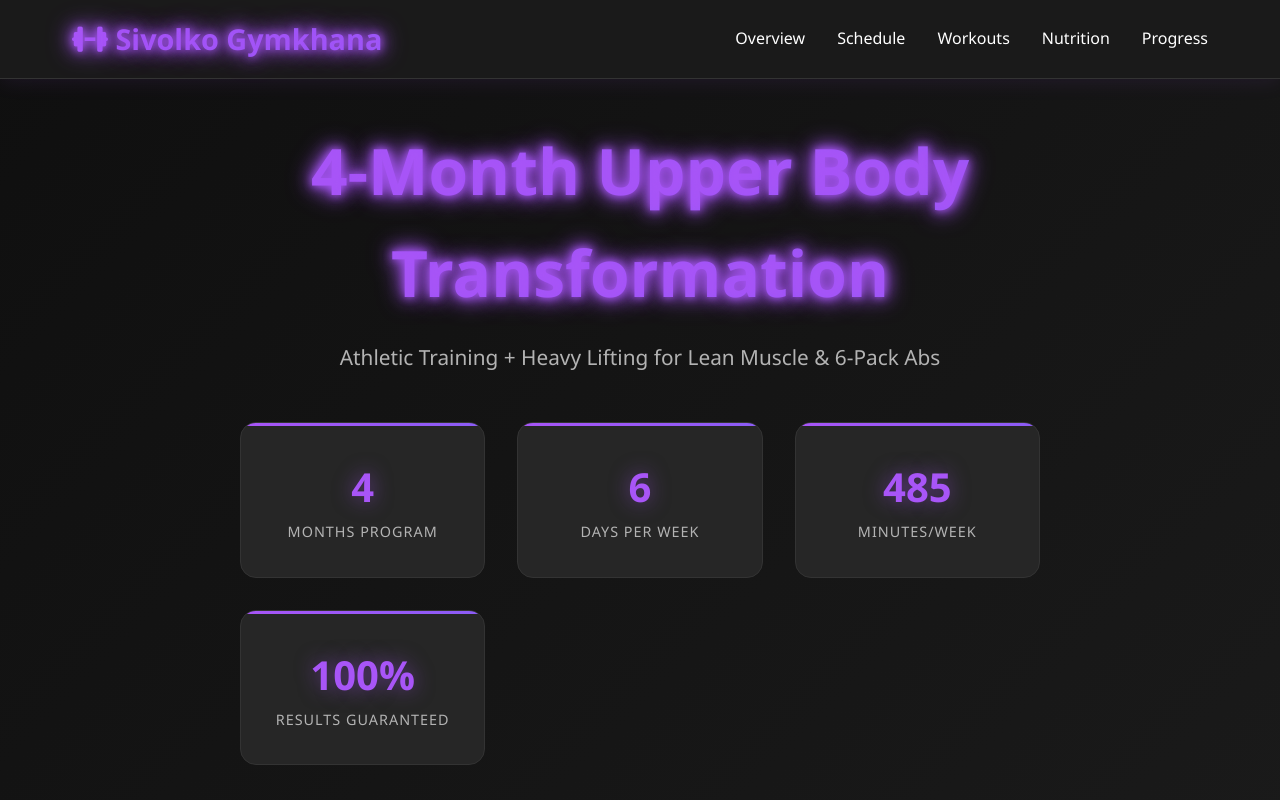
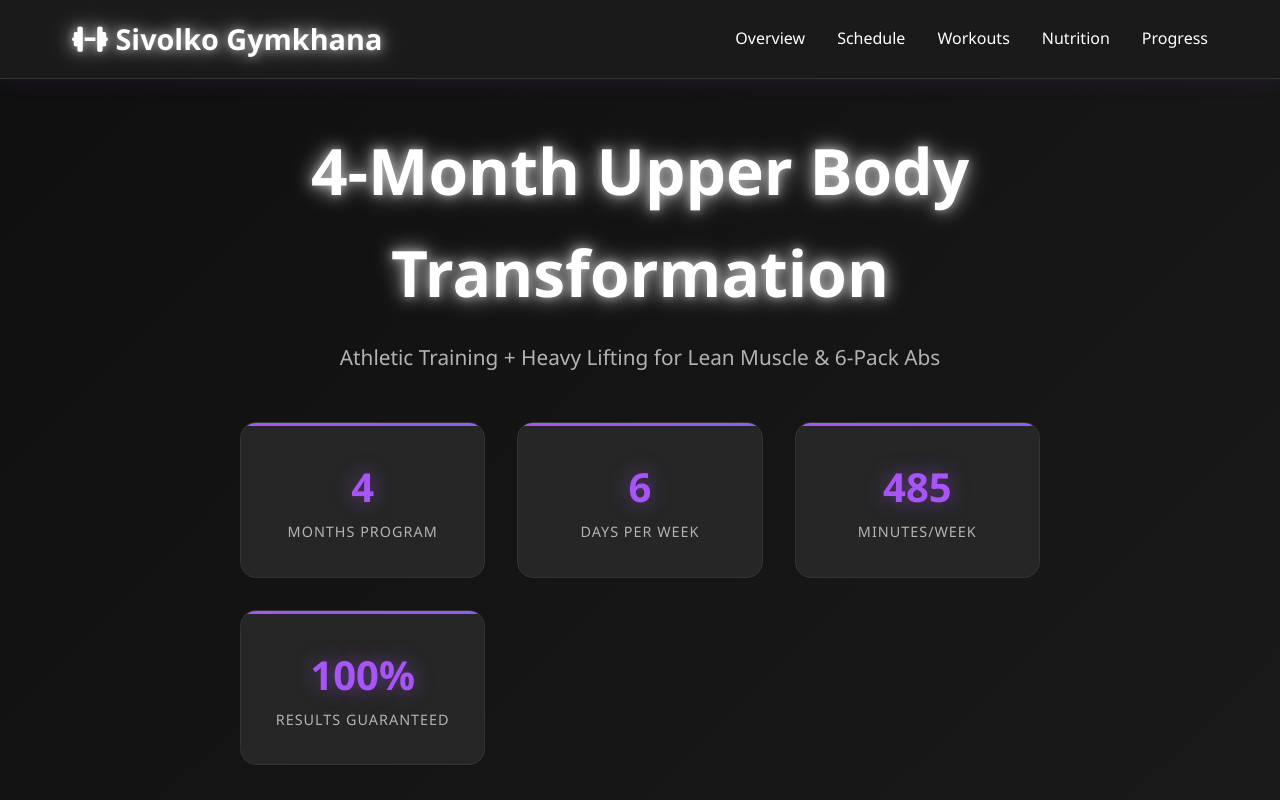
Before and after one commit to sivolko/sivolko-gymkhana, a plain HTML site: page index.html in a window 1280 px wide. Shown: the top 800 px of the page. Drawn offline with Linux system fonts and the light colour scheme.

Commit message:
Change header logo and main title to white color

```diff
--- a/index.html
+++ b/index.html
@@ -31,6 +31,7 @@
             --neon-glow: 0 0 20px rgba(168, 85, 247, 0.5);
             --cyan-glow: 0 0 20px rgba(6, 182, 212, 0.5);
             --yellow-glow: 0 0 20px rgba(251, 191, 36, 0.5);
+            --white-glow: 0 0 10px rgba(255, 255, 255, 0.3);
         }
 
         body {
@@ -67,11 +68,8 @@
         .logo {
             font-size: 1.8rem;
             font-weight: bold;
-            background: var(--gradient-primary);
-            -webkit-background-clip: text;
-            -webkit-text-fill-color: transparent;
-            background-clip: text;
-            text-shadow: var(--neon-glow);
+            color: var(--text-primary);
+            text-shadow: var(--white-glow);
         }
 
         .nav-links {
@@ -221,12 +219,9 @@
         .hero h1 {
             font-size: clamp(2.5rem, 5vw, 4rem);
             margin-bottom: 1rem;
-            background: var(--gradient-primary);
-            -webkit-background-clip: text;
-            -webkit-text-fill-color: transparent;
-            background-clip: text;
+            color: var(--text-primary);
             font-weight: 800;
-            text-shadow: var(--neon-glow);
+            text-shadow: var(--white-glow);
         }
 
         .hero-subtitle {
@@ -811,10 +806,10 @@
 
         @keyframes neonPulse {
             from {
-                text-shadow: 0 0 5px var(--primary-color), 0 0 10px var(--primary-color), 0 0 15px var(--primary-color);
+                text-shadow: 0 0 5px rgba(255, 255, 255, 0.3), 0 0 10px rgba(255, 255, 255, 0.3), 0 0 15px rgba(255, 255, 255, 0.3);
             }
             to {
-                text-shadow: 0 0 10px var(--primary-color), 0 0 20px var(--primary-color), 0 0 30px var(--primary-color);
+                text-shadow: 0 0 10px rgba(255, 255, 255, 0.5), 0 0 20px rgba(255, 255, 255, 0.5), 0 0 30px rgba(255, 255, 255, 0.5);
             }
         }
     </style>
```
